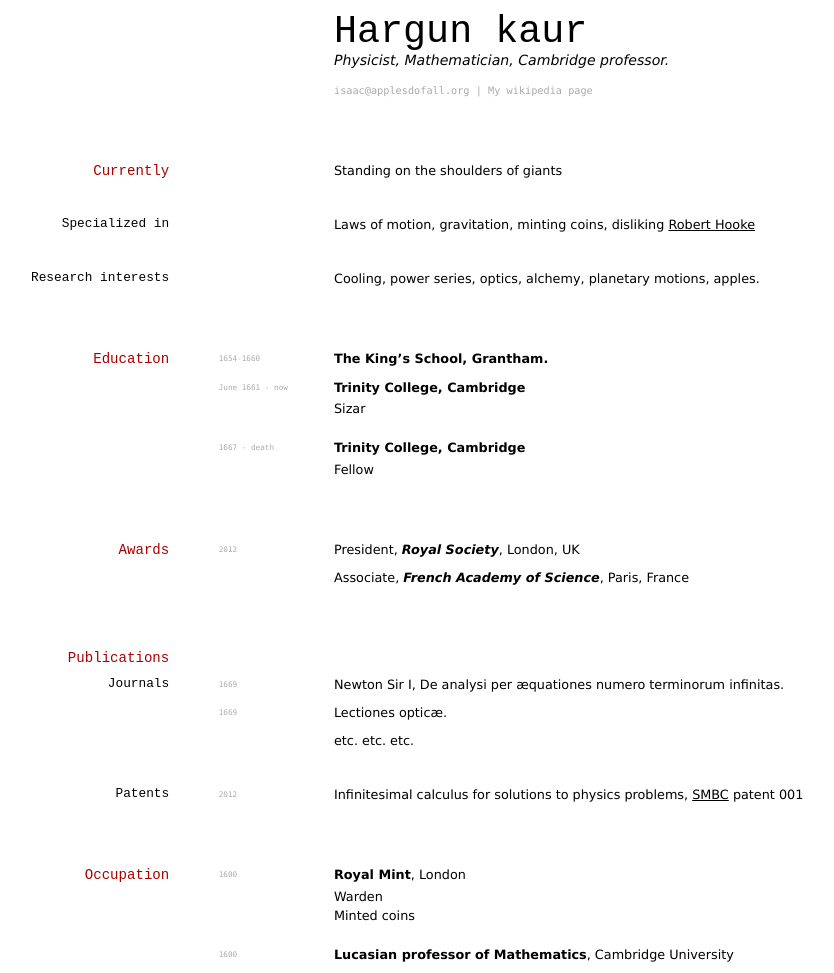
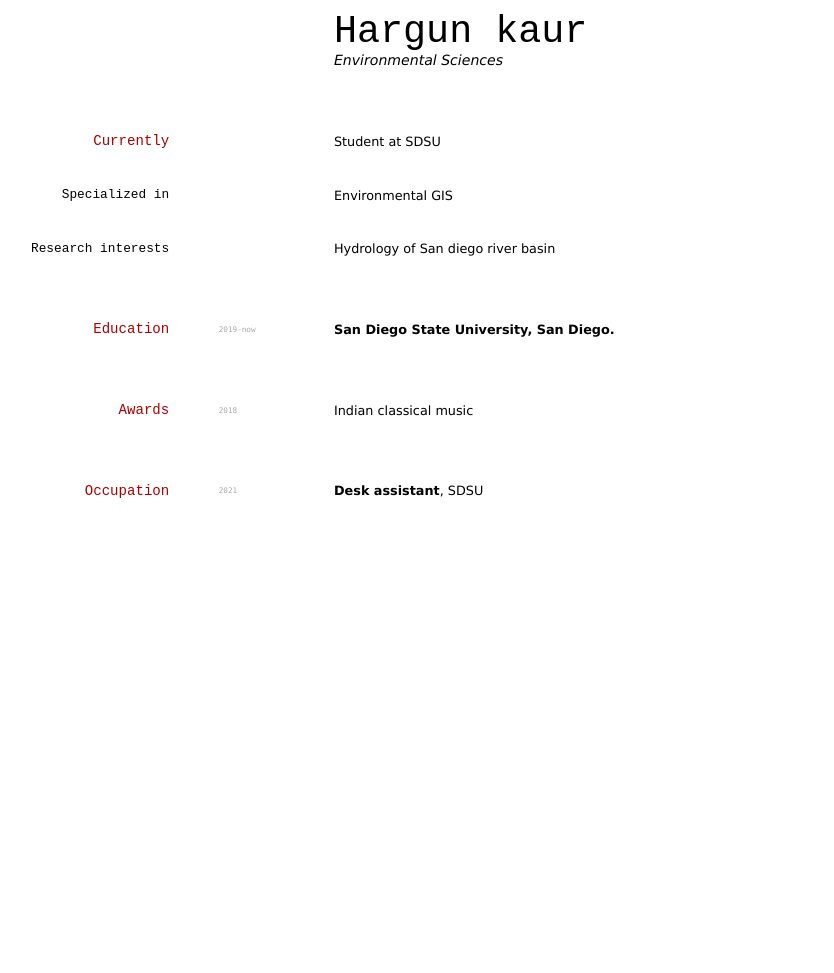
Before and after one commit to elipapa/markdown-cv, a Jekyll site: the page built from index.md, in a window 1280 px wide. Shown: the whole page, without its empty margins (97-931 px from the left). Built offline with Jekyll 4.4.1, drawn with Linux system fonts in a browser that asks for light colours; after the commit the page ends 900 px from its top, so only the background shows below that.

Commit message:
Update index.md

```diff
--- a/index.md
+++ b/index.md
@@ -3,84 +3,39 @@ layout: cv
 title: Hargun Kaur's CV
 ---
 # Hargun kaur
-Physicist, Mathematician, Cambridge professor.
+Environmental Sciences
 
-<div id="webaddress">
-<a href="isaac@applesdofall.org">isaac@applesdofall.org</a>
-| <a href="http://en.wikipedia.org/wiki/Isaac_Newton">My wikipedia page</a>
-</div>
 
 
 ## Currently
 
-Standing on the shoulders of giants
+Student at SDSU
 
 ### Specialized in
 
-Laws of motion, gravitation, minting coins, disliking [Robert Hooke](http://en.wikipedia.org/wiki/Robert_Hooke)
+Environmental GIS
 
 
 ### Research interests
 
-Cooling, power series, optics, alchemy, planetary motions, apples.
-
+Hydrology of San diego river basin
 
 ## Education
 
-`1654-1660`
-__The King's School, Grantham.__
-
-`June 1661 - now`
-__Trinity College, Cambridge__
-
-- Sizar
-
-`1667 - death`
-__Trinity College, Cambridge__
-
-- Fellow
-
+`2019-now`
+__San Diego State University, San Diego.__
 
 
 ## Awards
 
-`2012`
-President, *Royal Society*, London, UK
-
-Associate, *French Academy of Science*, Paris, France
-
-
-
-## Publications
-
-<!-- A list is also available [online](http://scholar.google.co.uk/citations?user=LTOTl0YAAAAJ) -->
-
-### Journals
-
-`1669`
-Newton Sir I, De analysi per æquationes numero terminorum infinitas.
-
-`1669`
-Lectiones opticæ.
-
-etc. etc. etc.
-
-### Patents
-
-`2012`
-Infinitesimal calculus for solutions to physics problems, [SMBC](http://www.techdirt.com/articles/20121011/09312820678/if-patents-had-been-around-time-newton.shtml) patent 001
+`2018`
+Indian classical music
 
 
 ## Occupation
 
-`1600`
-__Royal Mint__, London
-
-- Warden
-- Minted coins
-
-`1600`
-__Lucasian professor of Mathematics__, Cambridge University
+`2021`
+__Desk assistant__, SDSU
 
 
 
```
